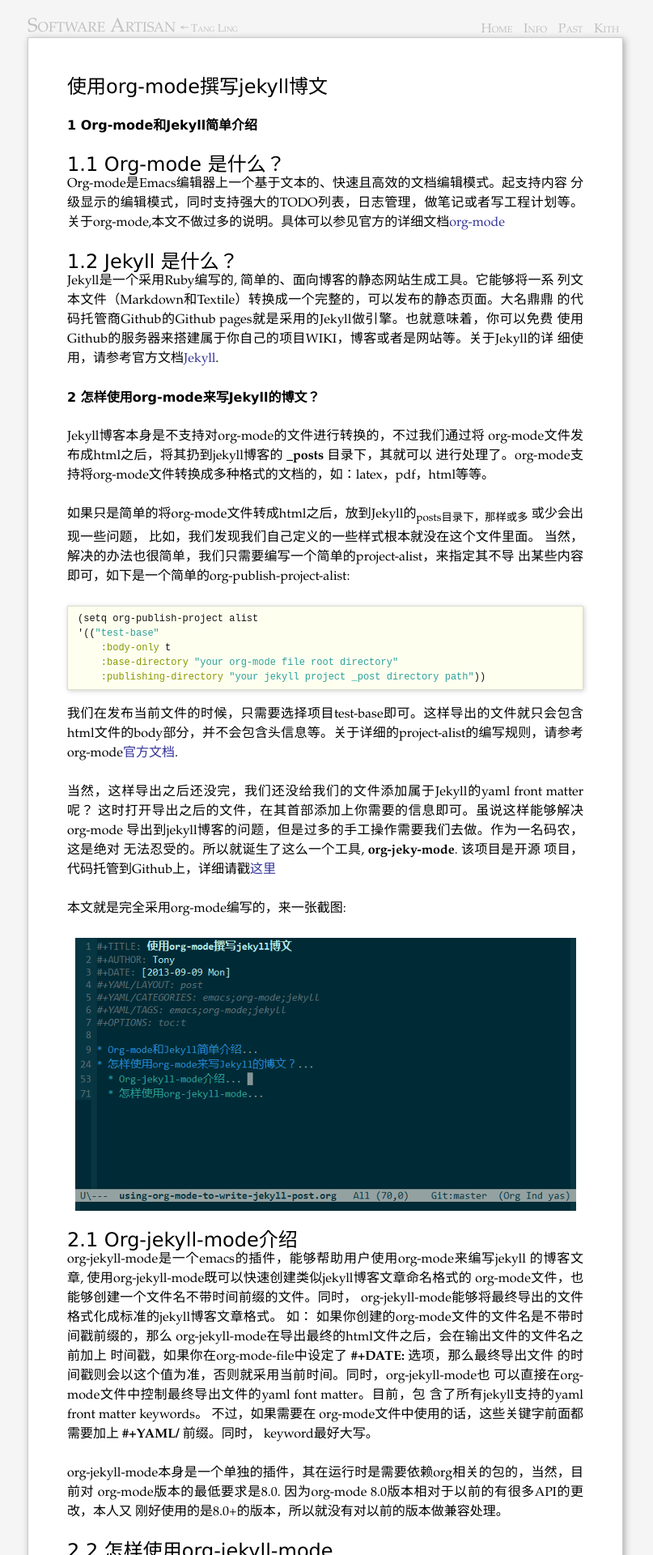
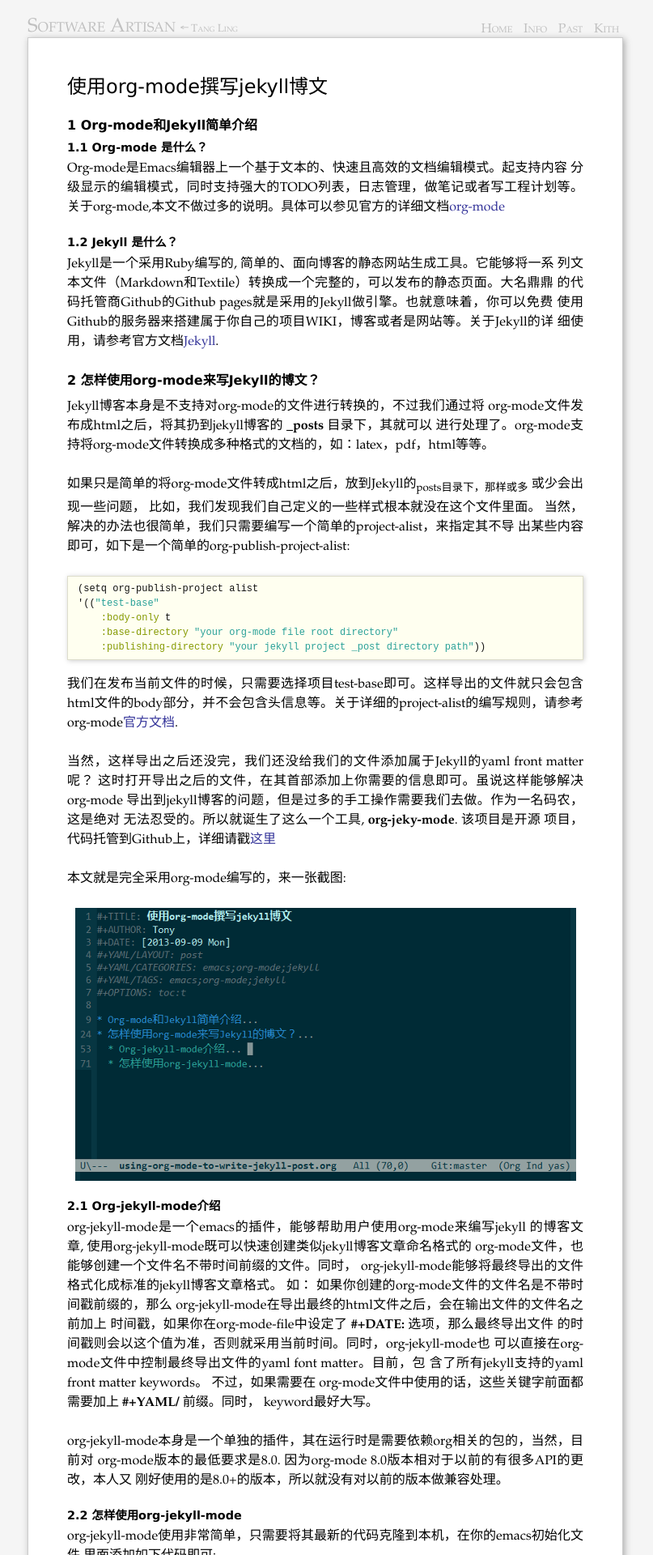
Before and after one commit to jsuper/jsuper.github.com, a Jekyll site: the page built from blog/_posts/emacs/2013-09-09-using-org-mode-to-write-jekyll-post.html, in a window 1280 px wide. Shown: the top 1920 px of the page at 81% size, without its empty margins (238-1045 px from the left). Built offline with Jekyll 4.4.1, drawn with Linux system fonts in a browser that asks for light colours; Markdown is read by kramdown in place of the engine named in the settings; comment, search, counter and statistics services are not loaded.

Commit message:
Update the site style.
Adjust font-size and margin of h2 and h3

```diff
--- a/files/css/screen.css
+++ b/files/css/screen.css
@@ -51,8 +51,13 @@ h1 { margin-bottom: 1em; }
 h2 {
 	font-size: 100%;
 	line-height: 1.5em;
-	margin:1.5em 0 1.5em 0;
+	margin:1.5em 0 0.5em 0;
 	font-weight:bold;
+}
+h3 {
+    font-size: 90%;
+    font-weight:bold;
+    margin-bottom: 0.5em;
 }
 
 hr {
```
